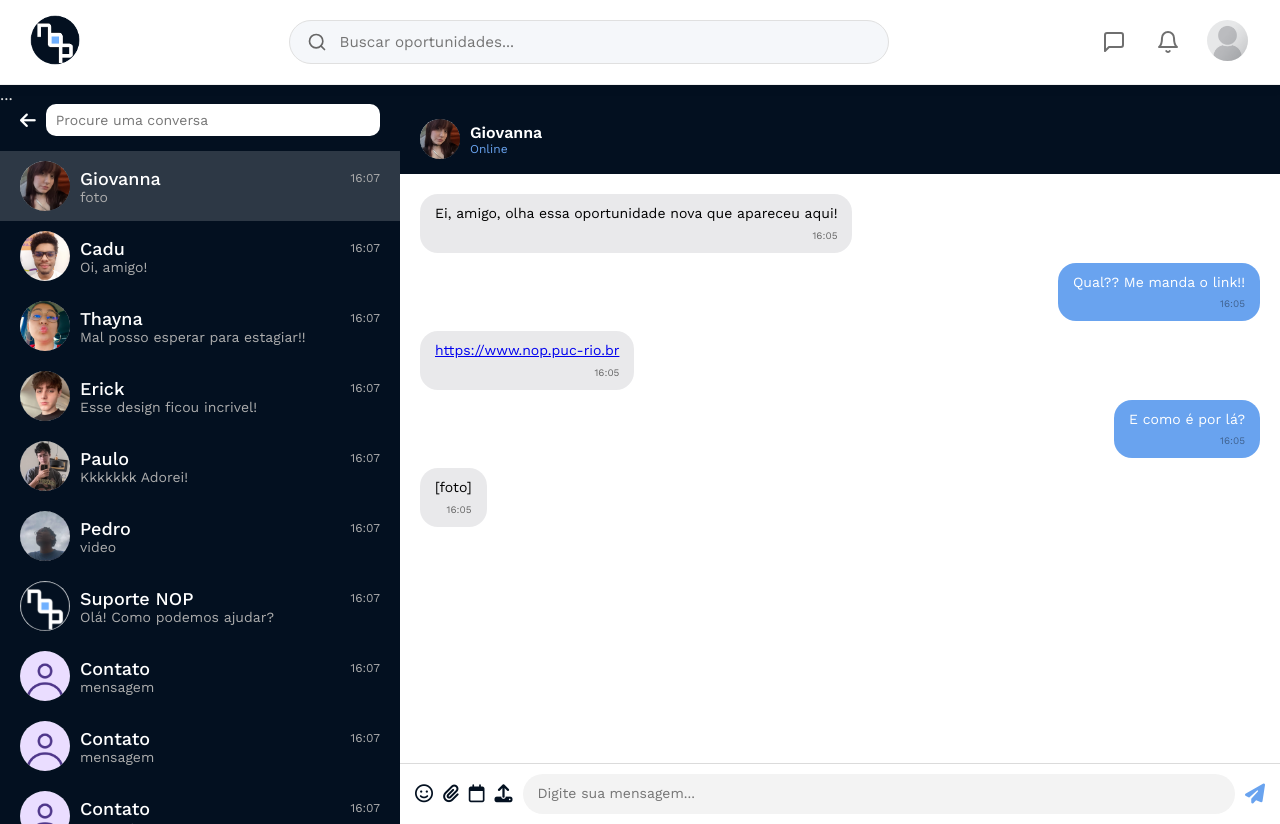
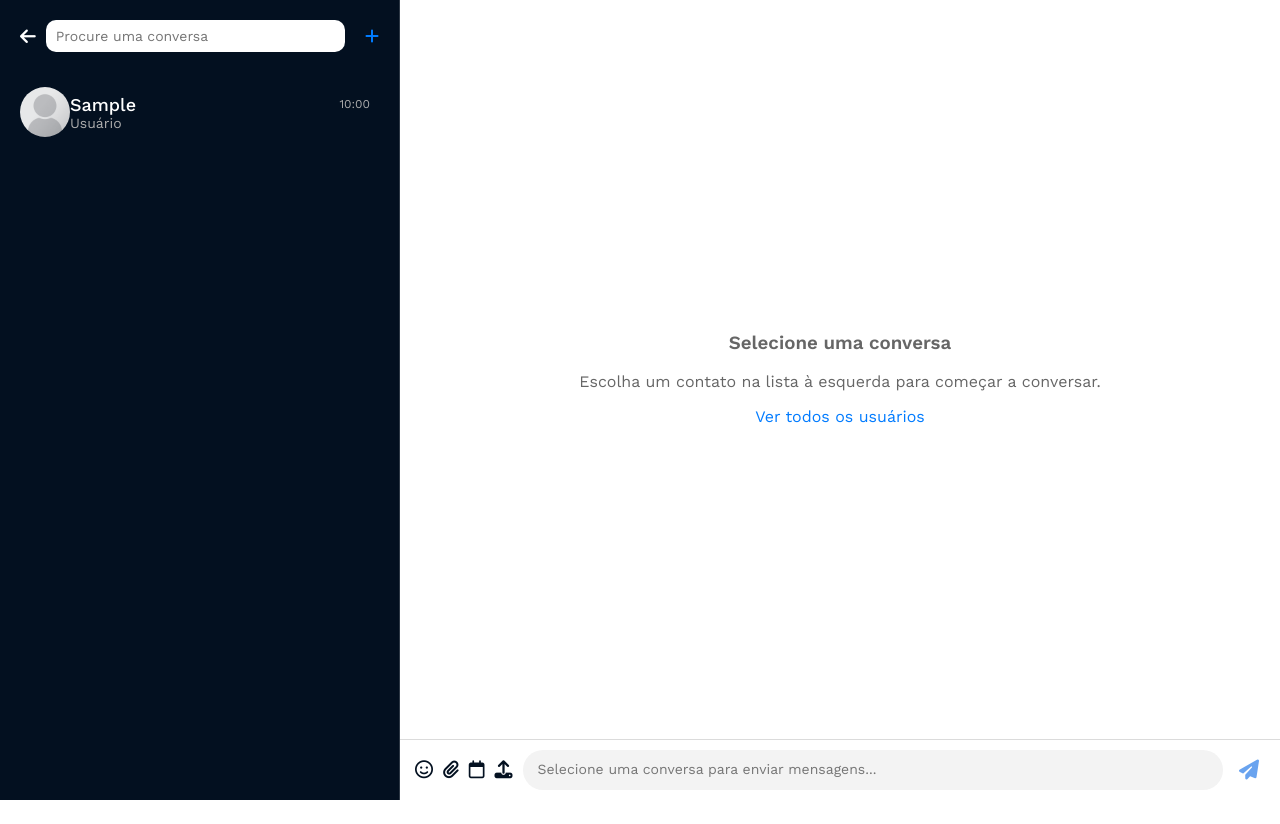
Before and after one commit to udagla5/INF1039---25.2---Time-1, a Django app: page /chat/ in a window 1280 px wide. After the commit the page ends 800 px from the top, so only its background shows below. Run offline with Django 5.2, Linux system fonts and the light colour scheme; a user stored in the database is signed in; tables that the repository leaves empty hold one stand-in row (values such as "Sample post").

Commit message:
chat funcionando

```diff
--- a/Projeto Django/nop/contas/forms.py
+++ b/Projeto Django/nop/contas/forms.py
@@ -1,7 +1,7 @@
 from django import forms
 from django.contrib.auth.forms import UserCreationForm, AuthenticationForm  # ← UserCreationForm importado
 from django.contrib.auth.models import User  # ← Importar User também
-from .models import Usuario, Oportunidade, Interesse
+from .models import Usuario, Oportunidade, Interesse, Mensagem
 
 # ===============================
 # FORMS PARA OS HTMLS EXISTENTES
@@ -220,3 +220,28 @@ class EditarPerfilForm(forms.ModelForm):
                 'placeholder': 'Sobrenome'
             }),
         }
+
+# ===============================
+# chat.html - RF14 (Sistema de Mensagens)
+# ===============================
+class MensagemForm(forms.ModelForm):
+    """Formulário para enviar mensagens no chat"""
+
+    class Meta:
+        model = Mensagem
+        fields = ['conteudo']
+        widgets = {
+            'conteudo': forms.Textarea(attrs={
+                'class': 'form-control',
+                'placeholder': 'Digite sua mensagem...',
+                'rows': 1,
+                'style': 'resize: none; min-height: 40px;'
+            }),
+        }
+        labels = {
+            'conteudo': ''
+        }
+
+    def __init__(self, *args, **kwargs):
+        super().__init__(*args, **kwargs)
+        self.fields['conteudo'].required = True
--- a/Projeto Django/nop/contas/urls.py
+++ b/Projeto Django/nop/contas/urls.py
@@ -29,6 +29,8 @@ urlpatterns = [
     path('', views.lista_oportunidades, name='lista_oportunidades'),
 
 
-    # ========== OUTRAS PÁGINAS ==========
-    path('chat/', views.chat, name='chat'),
+    # ========== SISTEMA DE CHAT (RF14) ==========
+    path('chat/', views.ChatView.as_view(), name='chat'),
+    path('chat/enviar/', views.EnviarMensagemView.as_view(), name='enviar_mensagem'),
+    path('chat/usuarios/', views.ListarUsuariosView.as_view(), name='usuarios_chat'),
 ]
--- a/Projeto Django/nop/contas/views.py
+++ b/Projeto Django/nop/contas/views.py
@@ -1,20 +1,15 @@
 # contas/views.py
-from django.shortcuts import render, redirect
+from django.shortcuts import render, redirect, get_object_or_404
 from django.contrib.auth.mixins import LoginRequiredMixin
 from django.contrib.auth.decorators import login_required
-from django.contrib.auth.forms import UserCreationForm
-from django.views.generic import FormView, ListView
+from django.views.generic import FormView, ListView, TemplateView
 from django.contrib import messages
-from django.contrib.auth import login, authenticate
-from .forms import OportunidadeForm, CustomLoginForm, InteressesForm, EditarPerfilForm, UsuarioForm
-from .models import Oportunidade, Usuario
-from django.contrib.auth.models import User
-
-# ========== AUTENTICAÇÃO ==========
-from django.shortcuts import render, redirect
-from django.contrib.auth import login
-from django.contrib import messages
-from .models import Usuario  # Importa o seu modelo Usuario personalizado
+from django.contrib.auth import login, authenticate, logout
+from django.db.models import Q, Max
+from django.http import JsonResponse
+from django.urls import reverse_lazy
+from .forms import OportunidadeForm, CustomLoginForm, InteressesForm, EditarPerfilForm, UsuarioForm, MensagemForm
+from .models import Oportunidade, Usuario, Mensagem
 
 # ========== PÁGINAS PRINCIPAIS ==========
 def home(request):
@@ -33,28 +28,25 @@ def cadastro1(request):
     if request.method == 'POST':
         form = UsuarioForm(request.POST)
         if form.is_valid():
-            # Criar o usuário sem salvar ainda (commit=False)
-            usuario = form.save(commit=False)
-
-            # Criptografar a senha
-            usuario.set_password(form.cleaned_data['password1'])
-
-            # Salvar o usuário
-            usuario.save()
+            # O método save() do form já cuida da criptografia da senha
+            usuario = form.save()
             messages.success(request, 'Usuário criado com sucesso!')
-            return redirect('login')  # Direcionar para a página de login ou outra
+            return redirect('cadastro2')  # Ir para etapa 2 (interesses)
     else:
         form = UsuarioForm()
 
     return render(request, 'cadastro1.html', {'form': form})
 
+@login_required
 def cadastro2(request):
     if request.method == 'POST':
         form = InteressesForm(request.POST)
         if form.is_valid():
             # Processar interesses selecionados
             interesses = form.cleaned_data.get('interesses', [])
-            # Aqui você pode salvar os interesses no perfil do usuário
+            if interesses:
+                # Salvar os interesses no perfil do usuário
+                request.user.interesses.set(interesses)
             messages.success(request, 'Interesses salvos com sucesso!')
             return redirect('feed')
     else:
@@ -78,6 +70,11 @@ def custom_login(request):
     else:
         form = CustomLoginForm()
     return render(request, 'login.html', {'form': form})
+
+def custom_logout(request):
+    logout(request)
+    messages.success(request, 'Logout realizado com sucesso!')
+    return redirect('home')
 
 # ========== PERFIL ==========
 @login_required
@@ -130,13 +127,113 @@ class CriarOportunidadeView(LoginRequiredMixin, FormView):
         messages.success(self.request, 'Oportunidade criada com sucesso! Aguarde a validação do sistema.')
         return redirect('feed')
 
-# ========== OUTRAS PÁGINAS ==========
-def chat(request):
-    return render(request, 'chat.html')
+# ========== SISTEMA DE CHAT (RF14) ==========
+
+class ChatView(LoginRequiredMixin, TemplateView):
+    """RF14 - Sistema de chat/mensagens integrado com banco de dados"""
+    template_name = 'chat.html'
+    login_url = 'login'
+
+    def get_context_data(self, **kwargs):
+        context = super().get_context_data(**kwargs)
+        user = self.request.user
+
+        # Buscar todas as conversas do usuário (com últimas mensagens)
+        conversas = Usuario.objects.filter(
+            Q(mensagens_enviadas__destinatario=user) |
+            Q(mensagens_recebidas__remetente=user)
+        ).distinct().annotate(
+            ultima_mensagem_data=Max('mensagens_enviadas__data_envio')
+        ).order_by('-ultima_mensagem_data')
+
+        context['conversas'] = conversas
+        context['form_mensagem'] = MensagemForm()
+
+        # Se há um usuário selecionado na conversa
+        conversa_com = self.request.GET.get('conversa_com')
+        if conversa_com:
+            try:
+                destinatario = Usuario.objects.get(id=conversa_com)
+                context['destinatario'] = destinatario
+
+                # Buscar mensagens entre os dois usuários
+                mensagens = Mensagem.objects.filter(
+                    Q(remetente=user, destinatario=destinatario) |
+                    Q(remetente=destinatario, destinatario=user)
+                ).order_by('data_envio')
+
+                context['mensagens'] = mensagens
+
+                # Marcar mensagens como lidas
+                Mensagem.objects.filter(
+                    remetente=destinatario,
+                    destinatario=user,
+                    lida=False
+                ).update(lida=True)
+
+            except Usuario.DoesNotExist:
+                context['destinatario'] = None
+                context['mensagens'] = []
+
+        return context
+
+class EnviarMensagemView(LoginRequiredMixin, TemplateView):
+    """Class-based view para enviar mensagens via AJAX"""
+    login_url = 'login'
+
+    def post(self, request, *args, **kwargs):
+        form = MensagemForm(request.POST)
+        destinatario_id = request.POST.get('destinatario_id')
+
+        if form.is_valid() and destinatario_id:
+            try:
+                destinatario = Usuario.objects.get(id=destinatario_id)
+
+                # Criar a mensagem
+                mensagem = form.save(commit=False)
+                mensagem.remetente = request.user
+                mensagem.destinatario = destinatario
+                mensagem.save()
+
+                # Retornar resposta JSON para AJAX
+                return JsonResponse({
+                    'success': True,
+                    'mensagem': {
+                        'id': mensagem.id,
+                        'conteudo': mensagem.conteudo,
+                        'remetente': mensagem.remetente.username,
+                        'data_envio': mensagem.data_envio.strftime('%H:%M')
+                    }
+                })
+
+            except Usuario.DoesNotExist:
+                return JsonResponse({
+                    'success': False,
+                    'error': 'Destinatário não encontrado'
+                })
+        else:
+            return JsonResponse({
+                'success': False,
+                'errors': form.errors
+            })
+
+    def get(self, request, *args, **kwargs):
+        return JsonResponse({'success': False, 'error': 'Método não permitido'})
+
+class ListarUsuariosView(LoginRequiredMixin, ListView):
+    """View para listar usuários disponíveis para conversa"""
+    model = Usuario
+    template_name = 'usuarios_chat.html'
+    context_object_name = 'usuarios'
+    login_url = 'login'
+
+    def get_queryset(self):
+        # Excluir o próprio usuário da lista
+        return Usuario.objects.exclude(id=self.request.user.id).order_by('username')
 
 def lista_oportunidades(request):
     # Obtém todas as oportunidades do banco de dados (ordenadas pela mais recente)
-    oportunidades = Oportunidade.objects.all().order_by('-data_publicacao')
+    oportunidades = Oportunidade.objects.all().order_by('-data_criacao')
 
-    # Renderiza um template chamado 'lista_oportunidades.html'
-    return render(request, 'lista_oportunidades.html', {'oportunidades': oportunidades})
+    # Renderiza o template feed.html que já existe
+    return render(request, 'feed.html', {'oportunidades': oportunidades})
--- a/Projeto Django/nop/static/css/chat.css
+++ b/Projeto Django/nop/static/css/chat.css
@@ -3,11 +3,13 @@
   font-family: "Work Sans", sans-serif;
 }
 
-body {
+html, body {
   margin: 0;
+  padding: 0;
   background: #031020;
-  height: 100vh;
-  display: flex;
+  height: 100%;
+  width: 100%;
+  overflow: hidden;
 }
 
 /* ----------- Sidebar ----------- */
@@ -17,6 +19,8 @@ body {
   color: #fff;
   display: flex;
   flex-direction: column;
+  height: 100%;
+  border-right: 1px solid #2D3845;
 }
 
 
@@ -24,7 +28,7 @@ body {
   display: flex;
   align-items: center;
   gap: 10px;
-  padding: 0 20px;
+  padding: 20px 20px 10px 20px;
   margin-bottom: 15px;
 }
 
@@ -153,6 +157,7 @@ body {
   display: flex;
   flex-direction: column;
   gap: 10px;
+  max-height: calc(100vh - 160px); /* Para deixar espaço para header e footer */
 }
 
 .msg {
@@ -237,7 +242,8 @@ body {
 
 .chat-container {
   display: flex;
-  height: calc(100vh - 80px);
+  height: 100vh;
   width: 100%;
   background: #031020;
+  margin: 0;
 }
--- a/Projeto Django/nop/templates/chat.html
+++ b/Projeto Django/nop/templates/chat.html
@@ -1,189 +1,87 @@
-{% extends 'base.html' %}
 {% load static %}
-
-{% block title %}Chat | NOP{% endblock %}
-
-{% block extra_css %}
+<!DOCTYPE html>
+<html lang="pt-BR">
+<head>
+    <meta charset="UTF-8">
+    <meta name="viewport" content="width=device-width, initial-scale=1.0">
+    <title>Chat | NOP</title>
     <link href="https://fonts.googleapis.com/css2?family=Work+Sans:wght@400;500;600&display=swap" rel="stylesheet">
     <link rel="stylesheet" href="https://cdnjs.cloudflare.com/ajax/libs/font-awesome/6.5.0/css/all.min.css">
     <link rel="stylesheet" href="{% static 'css/chat.css' %}">
-{% endblock %}
-
-{% block content %}
-<div><span>...</span></div>
+</head>
+<body>
 <div class="chat-container">
   <div class="sidebar">
     <div class="search-box">
-      <button class="back-btn">
+      <a href="{% url 'feed' %}" class="back-btn">
         <i class="fa-solid fa-arrow-left"></i>
-      </button>
+      </a>
       <input type="text" placeholder="Procure uma conversa">
+      <a href="{% url 'usuarios_chat' %}" style="margin-left: 10px; color: #007bff; text-decoration: none;">
+        <i class="fa-solid fa-plus"></i>
+      </a>
     </div>
     <div class="chat-list">
-      <div class="chat-item selected">
-        <img src="{% static 'img/giovanna.png' %}" alt="">
+      {% if conversas %}
+        {% for conversa in conversas %}
+        <div class="chat-item {% if conversa.id|stringformat:'s' == request.GET.conversa_com %}selected{% endif %}">
+          <a href="?conversa_com={{ conversa.id }}" style="display: flex; align-items: center; text-decoration: none; color: inherit; width: 100%;">
+            <img src="{% static 'img/user_placeholder.png' %}" alt="{{ conversa.username }}">
             <div class="chat-info">
               <div class="chat-top">
-            <span>Giovanna</span>
-            <small class="time">16:07</small>
+                <span>{{ conversa.first_name|default:conversa.username }}</span>
+                <small class="time">{{ conversa.ultima_mensagem_data|date:"H:i" }}</small>
               </div>
-          <small>foto</small>
+              <small>{{ conversa.tipo_display|default:"Usuário" }}</small>
             </div>
+          </a>
         </div>
-      <div class="chat-item">
-        <img src="{% static 'img/cadu.png' %}" alt="">
-        <div class="chat-info">
-          <div class="chat-top">
-            <span>Cadu</span>
-            <small class="time">16:07</small>
+        {% endfor %}
+      {% else %}
+        <div style="padding: 20px; text-align: center; color: #666;">
+          <p>Nenhuma conversa ainda.</p>
+          <a href="{% url 'usuarios_chat' %}" style="color: #007bff;">Iniciar nova conversa</a>
         </div>
-          <small>Oi, amigo!</small>
-        </div>
-      </div>
-      <div class="chat-item">
-        <img src="{% static 'img/thayna.png' %}" alt="">
-        <div class="chat-info">
-          <div class="chat-top">
-            <span>Thayna</span>
-            <small class="time">16:07</small>
-          </div>
-          <small>Mal posso esperar para estagiar!!</small>
-        </div>
-      </div>
-      <div class="chat-item">
-        <img src="{% static 'img/erick.png' %}" alt="">
-        <div class="chat-info">
-          <div class="chat-top">
-            <span>Erick</span>
-            <small class="time">16:07</small>
-          </div>
-          <small>Esse design ficou incrivel!</small>
-        </div>
-      </div>
-      <div class="chat-item">
-        <img src="{% static 'img/paulo.png' %}" alt="">
-        <div class="chat-info">
-          <div class="chat-top">
-            <span>Paulo</span>
-            <small class="time">16:07</small>
-          </div>
-          <small>Kkkkkkk Adorei!</small>
-        </div>
-      </div>
-      <div class="chat-item">
-        <img src="{% static 'img/pedro.png' %}" alt="">
-        <div class="chat-info">
-          <div class="chat-top">
-            <span>Pedro</span>
-            <small class="time">16:07</small>
-          </div>
-          <small>video</small>
-        </div>
-      </div>
-      <div class="chat-item">
-        <img src="{% static 'img/nop.png' %}" alt="">
-        <div class="chat-info">
-          <div class="chat-top">
-            <span>Suporte NOP</span>
-            <small class="time">16:07</small>
-          </div>
-          <small>Olá! Como podemos ajudar?</small>
-        </div>
-      </div>
-      <div class="chat-item">
-        <img src="{% static 'img/placeholder.png' %}" alt="">
-        <div class="chat-info">
-          <div class="chat-top">
-            <span>Contato</span>
-            <small class="time">16:07</small>
-          </div>
-          <small>mensagem</small>
-        </div>
-      </div>
-      <div class="chat-item">
-        <img src="{% static 'img/placeholder.png' %}" alt="">
-        <div class="chat-info">
-          <div class="chat-top">
-            <span>Contato</span>
-            <small class="time">16:07</small>
-          </div>
-          <small>mensagem</small>
-        </div>
-      </div>
-      <div class="chat-item">
-        <img src="{% static 'img/placeholder.png' %}" alt="">
-        <div class="chat-info">
-          <div class="chat-top">
-            <span>Contato</span>
-            <small class="time">16:07</small>
-          </div>
-          <small>mensagem</small>
-        </div>
-      </div>
-      <div class="chat-item">
-        <img src="{% static 'img/placeholder.png' %}" alt="">
-        <div class="chat-info">
-          <div class="chat-top">
-            <span>Contato</span>
-            <small class="time">16:07</small>
-          </div>
-          <small>mensagem</small>
-        </div>
-      </div>
-      <div class="chat-item">
-        <img src="{% static 'img/placeholder.png' %}" alt="">
-        <div class="chat-info">
-          <div class="chat-top">
-            <span>Contato</span>
-            <small class="time">16:07</small>
-          </div>
-          <small>mensagem</small>
-        </div>
-      </div>
-      <div class="chat-item">
-        <img src="{% static 'img/placeholder.png' %}" alt="">
-        <div class="chat-info">
-          <div class="chat-top">
-            <span>Contato</span>
-            <small class="time">16:07</small>
-          </div>
-          <small>mensagem</small>
-        </div>
-      </div>
+      {% endif %}
+
     </div>
   </div>
 
   <div class="chat-area">
+    {% if destinatario %}
     <div class="chat-header">
-      <img src="{% static 'img/giovanna.png' %}" alt="">
+      <img src="{% static 'img/user_placeholder.png' %}" alt="{{ destinatario.username }}">
       <div class="info">
-        <span>Giovanna</span>
-        <small>Online</small>
+        <span>{{ destinatario.first_name|default:destinatario.username }}</span>
+        <small>{{ destinatario.get_tipo_display|default:"Usuário" }}</small>
       </div>
     </div>
 
     <div class="chat-messages" id="chat">
-      <div class="msg received">
-        Ei, amigo, olha essa oportunidade nova que apareceu aqui!
-        <small>16:05</small>
+      {% if mensagens %}
+        {% for mensagem in mensagens %}
+        <div class="msg {% if mensagem.remetente == user %}sent{% else %}received{% endif %}">
+          {{ mensagem.conteudo }}
+          <small>{{ mensagem.data_envio|date:"H:i" }}</small>
         </div>
-      <div class="msg sent">
-        Qual?? Me manda o link!!
-        <small>16:05</small>
+        {% endfor %}
+      {% else %}
+        <div style="padding: 40px; text-align: center; color: #666;">
+          <p>Nenhuma mensagem ainda. Comece a conversa!</p>
         </div>
-      <div class="msg received">
-        <a href="https://www.nop.puc-rio.br" target="_blank">https://www.nop.puc-rio.br</a>
-        <small>16:05</small>
+      {% endif %}
     </div>
-      <div class="msg sent">
-        E como é por lá?
-        <small>16:05</small>
-      </div>
-      <div class="msg received">
-        [foto]
-        <small>16:05</small>
+    {% else %}
+    <div style="display: flex; align-items: center; justify-content: center; flex: 1;">
+      <div style="text-align: center; color: #666;">
+        <h3>Selecione uma conversa</h3>
+        <p>Escolha um contato na lista à esquerda para começar a conversar.</p>
+        <a href="{% url 'usuarios_chat' %}" style="color: #007bff; text-decoration: none;">
+          Ver todos os usuários
+        </a>
       </div>
     </div>
+    {% endif %}
 
     <div class="chat-footer">
       <div class="icons">
@@ -192,54 +90,104 @@
         <i class="fa-regular fa-calendar"></i>
         <i class="fa-solid fa-upload"></i>
       </div>
-      <textarea id="msgInput" placeholder="Digite sua mensagem..." rows="1"></textarea>
-      <button onclick="sendMessage()"><i class="fa-solid fa-paper-plane"></i></button>
+      {% if destinatario %}
+      <form id="mensagemForm" method="post" action="{% url 'enviar_mensagem' %}" style="display: flex; align-items: center; flex: 1;">
+        {% csrf_token %}
+        <input type="hidden" name="destinatario_id" value="{{ destinatario.id }}">
+        {{ form_mensagem.conteudo }}
+        <button type="submit"><i class="fa-solid fa-paper-plane"></i></button>
+      </form>
+      {% else %}
+      <textarea placeholder="Selecione uma conversa para enviar mensagens..." rows="1" disabled></textarea>
+      <button disabled><i class="fa-solid fa-paper-plane"></i></button>
+      {% endif %}
     </div>
   </div>
 </div>
-<!-- REMOVA a tag </body> daqui -->
-{% endblock %}
 
-{% block extra_js %}
 <script>
 const chat = document.getElementById("chat");
-const input = document.getElementById("msgInput");
+const form = document.getElementById("mensagemForm");
 
-function sendMessage() {
-  const text = input.value.trim();
-  if (!text) return;
+// Envio de mensagens via AJAX
+if (form) {
+  form.addEventListener('submit', function(e) {
+    e.preventDefault();
 
+    const formData = new FormData(form);
+    const conteudo = formData.get('conteudo').trim();
+
+    if (!conteudo) return;
+
+    // Enviar via AJAX
+    fetch(form.action, {
+      method: 'POST',
+      body: formData,
+      headers: {
+        'X-Requested-With': 'XMLHttpRequest',
+      }
+    })
+    .then(response => response.json())
+    .then(data => {
+      if (data.success) {
+        // Adicionar mensagem na tela
         const msg = document.createElement("div");
         msg.classList.add("msg", "sent");
-  msg.innerHTML = `${text.replace(/\n/g, "<br>")}<small>${new Date().toLocaleTimeString().slice(0,5)}</small>`;
+        msg.innerHTML = `${data.mensagem.conteudo.replace(/\n/g, "<br>")}<small>${data.mensagem.data_envio}</small>`;
         chat.appendChild(msg);
 
-  input.value = "";
+        // Limpar form
+        form.reset();
+
+        // Scroll para baixo
+        chat.scrollTop = chat.scrollHeight;
+      } else {
+        alert('Erro ao enviar mensagem: ' + (data.error || 'Erro desconhecido'));
+      }
+    })
+    .catch(error => {
+      console.error('Erro:', error);
+      alert('Erro ao enviar mensagem');
+    });
+  });
+
+  // Enter envia / Shift+Enter pula linha
+  const textarea = form.querySelector('textarea');
+  if (textarea) {
+    textarea.addEventListener("keydown", (e) => {
+      if (e.key === "Enter" && !e.shiftKey) {
+        e.preventDefault();
+        form.dispatchEvent(new Event('submit'));
+      }
+    });
+  }
+}
+
+const backBtn = document.querySelector(".back-btn");
+if (backBtn) {
+  backBtn.addEventListener("click", () => {
+    history.back();
+  });
+}
+
+// Auto-scroll para última mensagem
+if (chat) {
   chat.scrollTop = chat.scrollHeight;
 }
 
-// Enter envia / Shift+Enter pula linha
-input.addEventListener("keydown", (e) => {
-  if (e.key === "Enter" && !e.shiftKey) {
-    e.preventDefault(); // impede nova linha
-    sendMessage();
+// Atualizar mensagens periodicamente (polling simples)
+function atualizarMensagens() {
+  const destinatarioId = new URLSearchParams(window.location.search).get('conversa_com');
+  if (destinatarioId) {
+    // Recarregar a página a cada 10 segundos para buscar novas mensagens
+    // Em produção, seria melhor usar WebSockets
+    setTimeout(() => {
+      location.reload();
+    }, 10000);
   }
-});
+}
 
-const backBtn = document.querySelector(".back-btn");
-backBtn.addEventListener("click", () => {
-  history.back(); // volta pra página anterior
-});
-
-const chatItems = document.querySelectorAll('.chat-item');
-
-chatItems.forEach(item => {
-  item.addEventListener('click', () => {
-    // Remove seleção anterior
-    chatItems.forEach(i => i.classList.remove('selected'));
-    // Marca o novo
-    item.classList.add('selected');
-  });
-});
+atualizarMensagens();
 </script>
-{% endblock %}
+</body>
+</html>
```
Also changed, not shown: Projeto Django/nop/templates/usuarios_chat.html (added, +73 -0 lines). Lines whose indentation alone changed are shown as unchanged.
